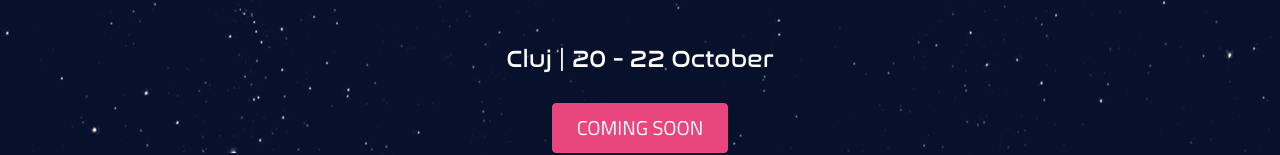
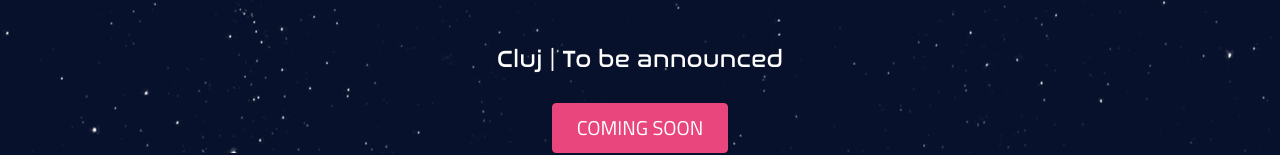
Before and after one commit to jshacks/landing-page-cluj, a plain HTML site: page index.html in a window 1280 px wide. Shown: the part 315-470 px from the top of the page. Drawn offline with nearby package versions, Linux system fonts and the light colour scheme.

Commit message:
Update index.html

```diff
--- a/index.html
+++ b/index.html
@@ -101,7 +101,7 @@
         <div class="cta fadein">
           <div class="row index-5 text-center mt-30">
             <div class="col-md-12">
-              <h3 class="mb-30 font-nasa f3">Cluj | 20 - 22 October</h3>
+              <h3 class="mb-30 font-nasa f3">Cluj | To be announced</h3>
             </div>
             <div class="col-md-4 col-md-offset-4">
               <a href="#" class="btn btn-xl btn-pink f4">COMING SOON</a>
```
